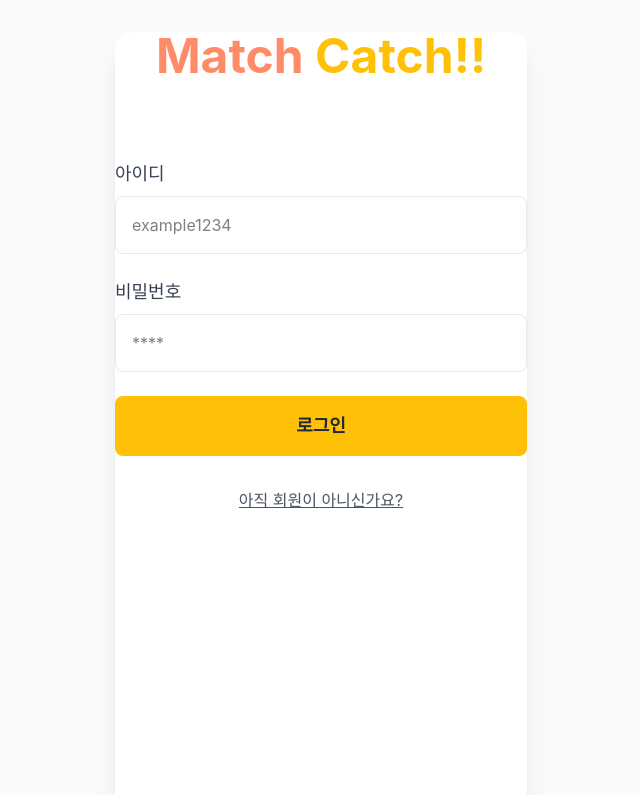
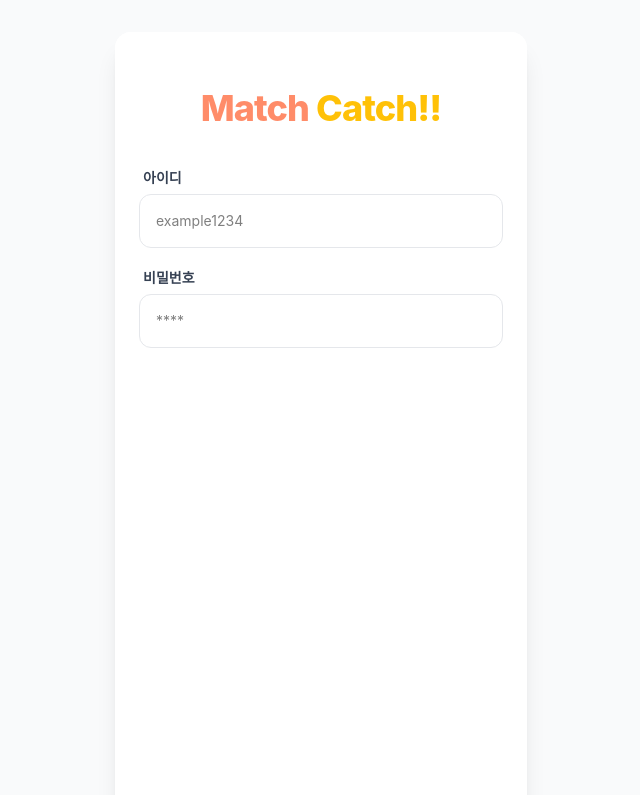
Before and after one commit to dbdlf/MatchCatch, a React (Vite) app: page / in a window 1280 px wide. Shown: the top 795 px of the page, without its empty margins (319-959 px from the left). Built offline with nearby package versions, Linux system fonts and the light colour scheme.

Commit message:
Update Login.jsx

```diff
--- a/src/pages/Login.jsx
+++ b/src/pages/Login.jsx
@@ -18,15 +18,24 @@ const LoginPage = () => {
 
   return (
     <Layout hideNav>
-        <h1 className="text-5xl font-bold mb-20 text-center">
+
+      <div className="flex-1 flex flex-col justify-between px-6 py-10 bg-white h-full overflow-y-auto">
+
+        {/* 1. 상단 콘텐츠 묶음 (로고 + 입력 필드들) */}
+        <div className="space-y-10 mt-4">
+
+          {/* 타이틀 로고 */}
+          <h1 className="text-4xl font-extrabold text-center tracking-tight">
             <span className="text-[#FF8C69]">Match</span> <span className="text-[#FFC107]">Catch!!</span>
           </h1>
 
-        <div className="w-full space-y-6">
-          <div className="space-y-2">
-            <label className="block text-gray-700 text-lg">아이디</label>
+          {/* 입력창 구역 */}
+          <div className="w-full space-y-5">
+            {/* 아이디 */}
+            <div className="space-y-1.5">
+              <label className="block text-gray-700 font-bold text-sm pl-1">아이디</label>
               <input
-              className="w-full p-4 border border-gray-200 rounded-lg focus:ring-2 focus:ring-[#FFC107] outline-none"
+                className="w-full p-4 border border-gray-200 rounded-xl focus:ring-2 focus:ring-[#FFC107] outline-none text-sm transition-all"
                 type="text"
                 value={userId}
                 onChange={(e) => setUserId(e.target.value)}
@@ -34,29 +43,36 @@ const LoginPage = () => {
               />
             </div>
 
-          <div className="space-y-2">
-            <label className="block text-gray-700 text-lg">비밀번호</label>
+            {/* 비밀번호 */}
+            <div className="space-y-1.5">
+              <label className="block text-gray-700 font-bold text-sm pl-1">비밀번호</label>
               <input
-              className="w-full p-4 border border-gray-200 rounded-lg focus:ring-2 focus:ring-[#FFC107] outline-none"
+                className="w-full p-4 border border-gray-200 rounded-xl focus:ring-2 focus:ring-[#FFC107] outline-none text-sm transition-all"
                 type="password"
                 value={password}
                 onChange={(e) => setPassword(e.target.value)}
                 placeholder="****"
               />
             </div>
+          </div>
+        </div>
 
+        {/* 2. 하단 콘텐츠 묶음 (로그인 버튼 + 회원가입 링크) */}
+        <div className="w-full space-y-4 mb-2">
           <button
             onClick={handleLogin}
-            className="w-full bg-[#FFC107] text-gray-800 p-4 rounded-lg text-lg font-semibold active:scale-95 transition-all"
+            className="w-full bg-[#FFC107] text-gray-900 py-4 rounded-xl text-base font-bold active:scale-[0.98] transition-all shadow-sm hover:brightness-95"
           >
             로그인
           </button>
+
+          <div className="text-center">
+            <Link to="/register" className="text-xs text-gray-500 underline underline-offset-4 hover:text-gray-700 inline-block p-2">
+              아직 회원이 아니신가요?
+            </Link>
+          </div>
         </div>
 
-        <div className="mt-8 text-center">
-          <Link to="/register" className="text-gray-600 underline p-2">
-            아직 회원이 아니신가요?
-          </Link>
       </div>
     </Layout>
   );
```
Lines whose indentation alone changed are shown as unchanged.
